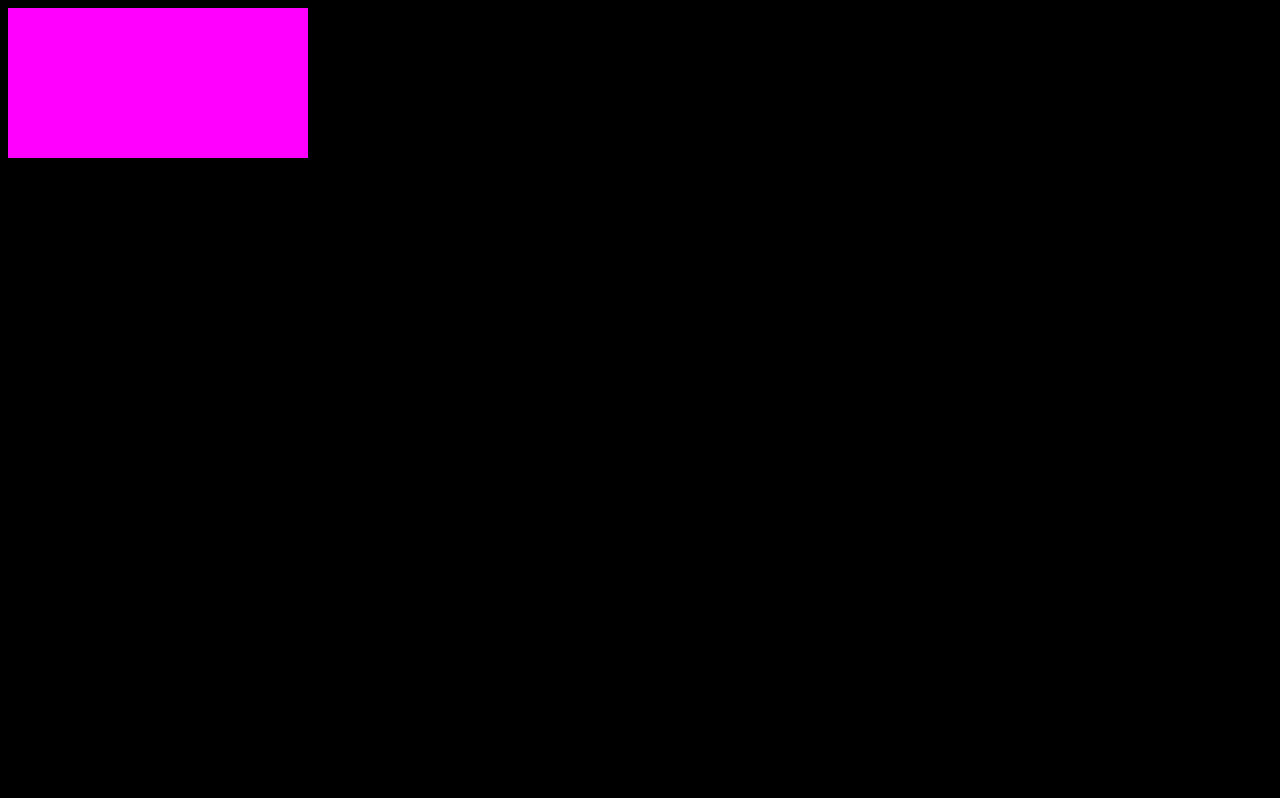
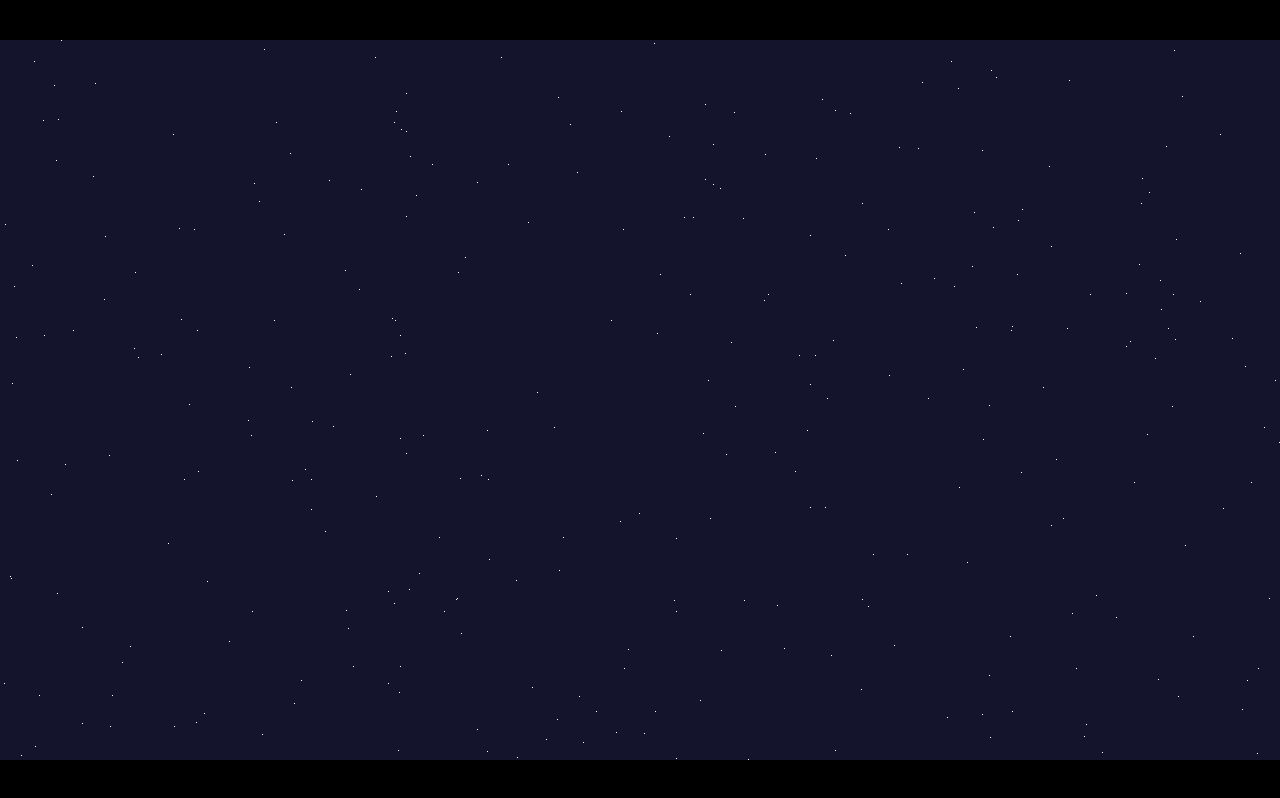
Before and after one commit to hyliandev/spoopymaryoteachestyping, a plain HTML site: page index.html in a window 1280 px wide. Drawn offline with Linux system fonts and the light colour scheme.

Commit message:
Made graphics, stars bg

```diff
--- a/index.html
+++ b/index.html
@@ -3,19 +3,22 @@
 <head>
 <meta charset="utf-8">
 <meta name="viewport" content="width=device-width,initial-scale=1">
-<script type="text/javascript" src"script.js"></script>
+<script type="text/javascript" src="script.js"></script>
 <title>Spoopy Maryo Teaches Typing</title>
 <style type="text/css">
 body {
 	background-color:#000;
+	margin:0;
 }
 
 canvas {
-	background-color:#F0F;
+	background-color:rgb(20,20,45);
+	max-width:100%;
+	position:absolute;
 }
 </style>
 </head>
-<body>
+<body onload="init();">
 <canvas id="c"></canvas>
 </body>
 </html>
--- a/script.js
+++ b/script.js
@@ -1 +1,94 @@
-alert('lol');
+// Canvas
+var Canvas={
+	// Functions
+	init:function(){
+		C().e=document.getElementById('c');
+		C().context=C().e.getContext('2d');
+		C().resize();
+		C().sprites=new Image();
+		C().sprites.src='sprites.png';
+	},
+
+	step:function(){
+		// Clear screen
+		D().clearRect(
+			0,
+			0,
+			C().e.width,
+			C().e.height
+		);
+
+		// Draw bg
+		B()[0]();
+
+		// Step
+		C().X++;
+	},
+
+	resize:function(){
+		C().e.width=C().size.width;
+		C().e.height=C().size.height;
+		C().e.style.top=(window.innerHeight - C().e.offsetHeight) / 2 + 'px';
+		C().e.style.left=(window.innerWidth - C().e.offsetWidth) / 2 + 'px';
+	},
+
+
+
+	// Variables
+	context:null,
+	e:null,
+	FPS:60,
+	stepInterval:null,
+	size:{
+		width:1280,
+		height:720
+	},
+	sprites:null,
+
+	X:0
+};
+function C(){return window.Canvas;}
+function D(){return C().context;}
+
+
+
+// Backgrounds
+var stars=null;
+var Backgrounds=[
+	function(){
+		if(window.stars==null){
+			window.stars=[];
+			for(var i=0;i<300;i++){
+				window.stars.push([
+					Math.floor(Math.random() * C().size.width),
+					Math.floor(Math.random() * C().size.height)
+				]);
+			}
+		}
+		for(var i in window.stars){
+			var star=window.stars[i];
+			D().fillStyle='#FFFFFF';
+			D().fillRect(
+				((star[0] - C().X - C().size.width) % C().size.width) + C().size.width,
+				star[1],
+				1,
+				1
+			);
+		}
+	}
+];
+function B(){return window.Backgrounds;}
+
+
+
+// Initialization function
+function init(){
+	C().init();
+	C().stepInterval=setInterval(function(){
+		//if()
+		C().step();
+	},1000 / C().FPS);
+	window.addEventListener('resize',function(){
+		C().resize();
+	});
+}
```
Also changed, not shown: sprites.png (added).
